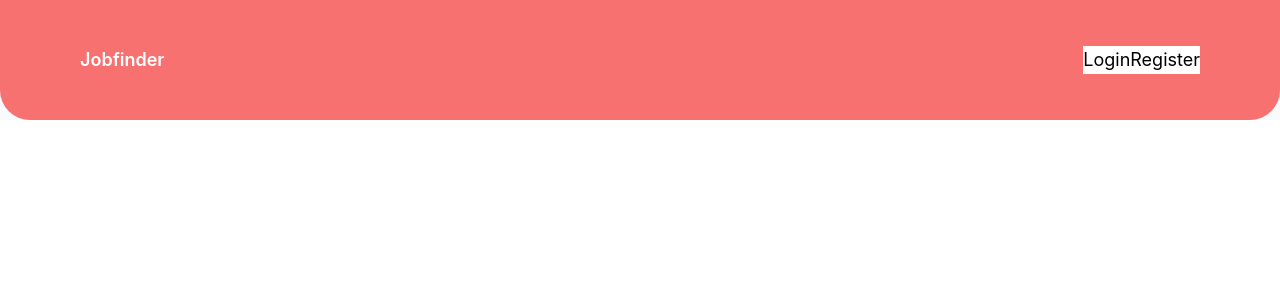
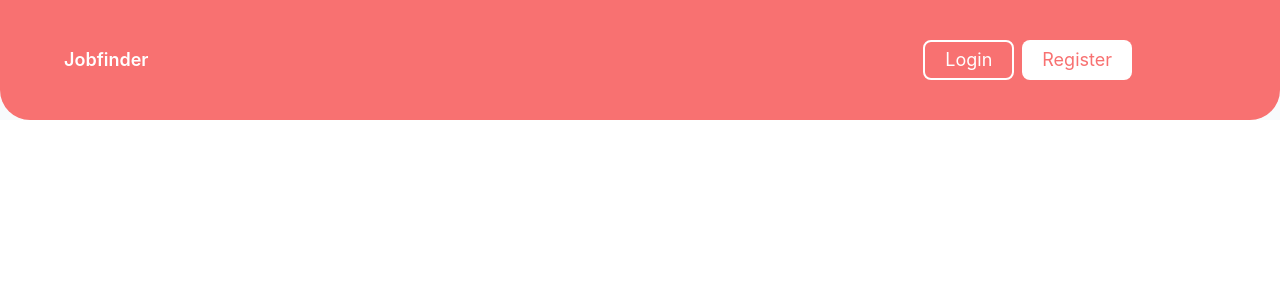
Before and after one commit to Kushagr06/jobsite, a React (Create React App) app: page / in a window 1280 px wide. Shown: the top 300 px of the page. Built offline with nearby package versions, Linux system fonts and the light colour scheme.

Commit message:
header finished

```diff
--- a/src/components/Header.js
+++ b/src/components/Header.js
@@ -2,17 +2,18 @@ import React from 'react'
 
 function Header() {
   return (
-    <div id="header" className='w-screen h-[15vh] bg-red-400 flex justify-between items-center px-20'>
+    <div id="header" className='w-screen h-[15vh] bg-red-400 flex justify-between items-center px-16'>
       <div id="header-name" className='text-white font-semibold text-lg '>
         Jobfinder
       </div>
-      <div id="profile">
-        <button className='bg-white'>
-          Login
-        </button>
-        <button className='bg-white'>
-          Register
-        </button>
+      <div id="profile" className='px-20'>
+      <button className=" text-white border-2 border-white text-center align-middle  px-5 rounded-lg focus:outline-none focus:shadow-outline text-lg w-auto h-[5vh] mx-1" type="button">
+       Login
+      </button>
+
+      <button className="bg-white text-red-400  text-center align-middle px-5 rounded-lg focus:outline-none focus:shadow-outline text-lg w-auto h-[5vh] mx-1 " type="button">
+       Register
+      </button>
       </div>
 
     </div>
```
